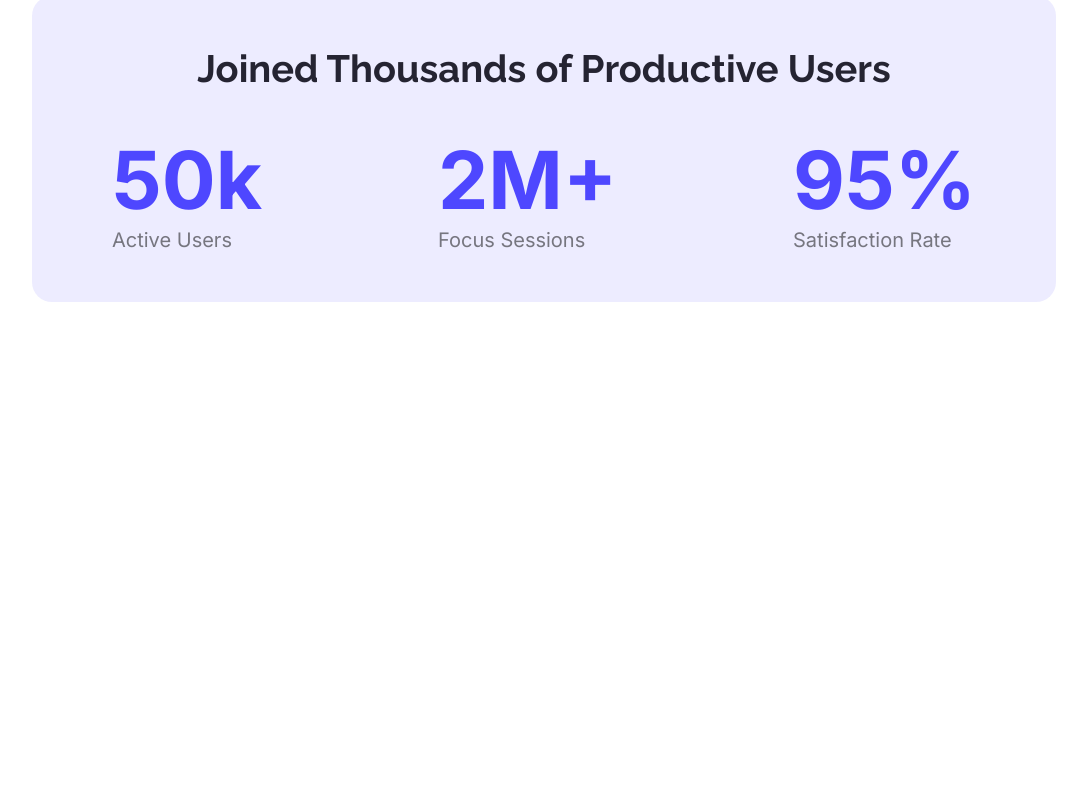
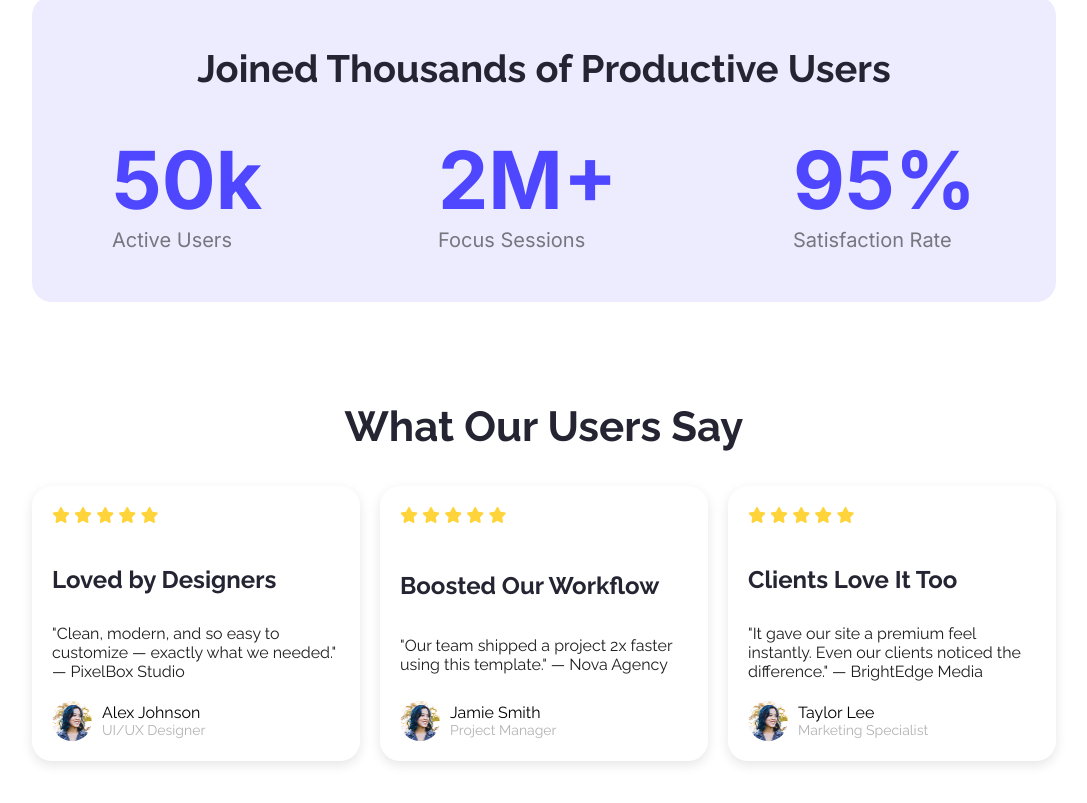
Before and after one commit to doraemon2051/B12_Assignment_1, a plain HTML site: page index.html in a window 1280 px wide. Shown: the part 1092-1895 px from the top of the page, without its empty margins (96-1183 px from the left). Before the commit the page ends 1494 px from the top, so only its background shows below. Drawn offline with Linux system fonts and the light colour scheme.

Commit message:
What Our Users Say Section Done

```diff
--- a/index.html
+++ b/index.html
@@ -14,6 +14,10 @@
     <link rel="preconnect" href="https://fonts.googleapis.com">
     <link rel="preconnect" href="https://fonts.gstatic.com" crossorigin>
     <link href="https://fonts.googleapis.com/css2?family=Inter:ital,opsz,wght@0,14..32,100..900;1,14..32,100..900&display=swap" rel="stylesheet">
+
+    <!-- Font Awesome Link -->
+    <script src="https://kit.fontawesome.com/153519294a.js" crossorigin="anonymous"></script>
+
 </head>
 <body class="raleway-primary">
     <!-- Nav and Banner section Start -->
@@ -78,6 +82,84 @@
 
          </section>
         <!-- Productive User Section End -->
+
+        <!-- What Our Users Say Section Start -->
+         <Section class="users_say_section">
+           <h1 class="users_say_h1">What Our Users Say</h1>
+           <div class="card_container">
+            <card class="user_card">
+                <div class="cardicons">
+                    <i class="fa-solid fa-star" style="color: #FFD43B;"></i>
+                    <i class="fa-solid fa-star" style="color: #FFD43B;"></i>
+                    <i class="fa-solid fa-star" style="color: #FFD43B;"></i>
+                    <i class="fa-solid fa-star" style="color: #FFD43B;"></i>
+                    <i class="fa-solid fa-star" style="color: #FFD43B;"></i>
+                </div>
+                <h2 class="card_h2">Loved by Designers</h2>
+                <P class="card_p">"Clean, modern, and so easy to customize — exactly what we needed."
+                — PixelBox Studio</P>
+                <div class="card_person">
+                    <img class="card-img" src="images/avatar.png" alt="Person 1">
+                    <div>
+                        <p class="card_person_name">Alex Johnson</p>
+                        <p class="card_date">UI/UX Designer</p>
+                    </div>
+                </div>
+            </card>
+
+            <card  class="user_card">
+                <div class="cardicons">
+                     <i class="fa-solid fa-star" style="color: #FFD43B;"></i>
+                    <i class="fa-solid fa-star" style="color: #FFD43B;"></i>
+                    <i class="fa-solid fa-star" style="color: #FFD43B;"></i>
+                    <i class="fa-solid fa-star" style="color: #FFD43B;"></i>
+                    <i class="fa-solid fa-star" style="color: #FFD43B;"></i>
+                </div>
+                <h2 class="card_h2">
+                    Boosted Our Workflow
+                </h2>
+                <P class="card_p">
+                    "Our team shipped a project 2x faster using this template."
+                — Nova Agency
+                </P>
+                <div class="card_person">
+                    <img class="card-img" src="images/avatar.png" alt="Person 2">
+                    <div>
+                        <p class="card_person_name">
+                        Jamie Smith
+                    </p>
+                    <p class="card_date">
+                        Project Manager
+                    </p>
+                    </div>
+                </div>
+            </card>
+
+            <card  class="user_card">
+                <div class="cardicons">
+                     <i class="fa-solid fa-star" style="color: #FFD43B;"></i>
+                    <i class="fa-solid fa-star" style="color: #FFD43B;"></i>
+                    <i class="fa-solid fa-star" style="color: #FFD43B;"></i>
+                    <i class="fa-solid fa-star" style="color: #FFD43B;"></i>
+                    <i class="fa-solid fa-star" style="color: #FFD43B;"></i>
+                </div>
+                <h2 class="card_h2">Clients Love It Too</h2>
+                <P class="card_p">
+                    "It gave our site a premium feel instantly. Even our clients noticed the difference."
+                    — BrightEdge Media
+                </P>
+                <div class="card_person">
+                    <img class="card-img" src="images/avatar.png" alt="Person 3">
+                   <div>
+                     <p class="card_person_name">Taylor Lee</p>
+                    <p class="card_date">Marketing Specialist</p>
+                   </div>
+                </div>
+            </card>
+           </div>
+
+         </Section>
+
      </main>
 </body>
 </html>
--- a/style.css
+++ b/style.css
@@ -164,3 +164,74 @@ font-weight: 900;
     margin: 0;
 }
 /* Productiive user Section end */
+
+/* What our users say Section start */
+.users_say_section{
+    width: 80%;
+    margin: 100px auto;
+}
+.users_say_h1{
+    color: #252432;
+    text-align: center;
+    font-size: 42px;
+    font-style: normal;
+    font-weight: 700;
+    line-height: normal;
+}
+.card_container {
+    display: grid;
+    grid-template-columns: repeat(3, 1fr);
+    justify-content: space-between;
+    gap: 20px;
+}
+.user_card {
+    background-color: #FFFFFF;
+    border-radius: 20px;
+    padding: 20px;
+    box-shadow: rgba(0, 0, 0, 0.1) 0px 4px 12px;
+    display: flex;
+    flex-direction: column;
+    justify-content: space-between;
+    align-items: start;
+    gap: 20px;
+}
+.card_h2 {
+    font-size: 24px;
+    color: #252432;
+    font-weight: 700;
+    margin: 20px 0 10px;
+}
+.card_p {
+    font-size: 16px;
+    color: #1E1E1E;
+    margin-block-start: 0;
+    margin-block-end: 0;
+
+
+}
+.card_person {
+    display: flex;
+    align-items: center;
+    gap: 10px;
+
+}
+.card-img {
+    border-radius: 50%;
+    width: 40px;
+    height: 40px;
+}
+.card_person_name{
+    margin-block-start: 0;
+    margin-block-end: 0;
+
+}
+.card_date {
+    font-size: 14px;
+    color: #B3B3B3;
+}
+.card_date {
+    font-size: 14px;
+    color: #B3B3B3;
+    margin-block-start: 0;
+    margin-block-end: 0;
+}
```
